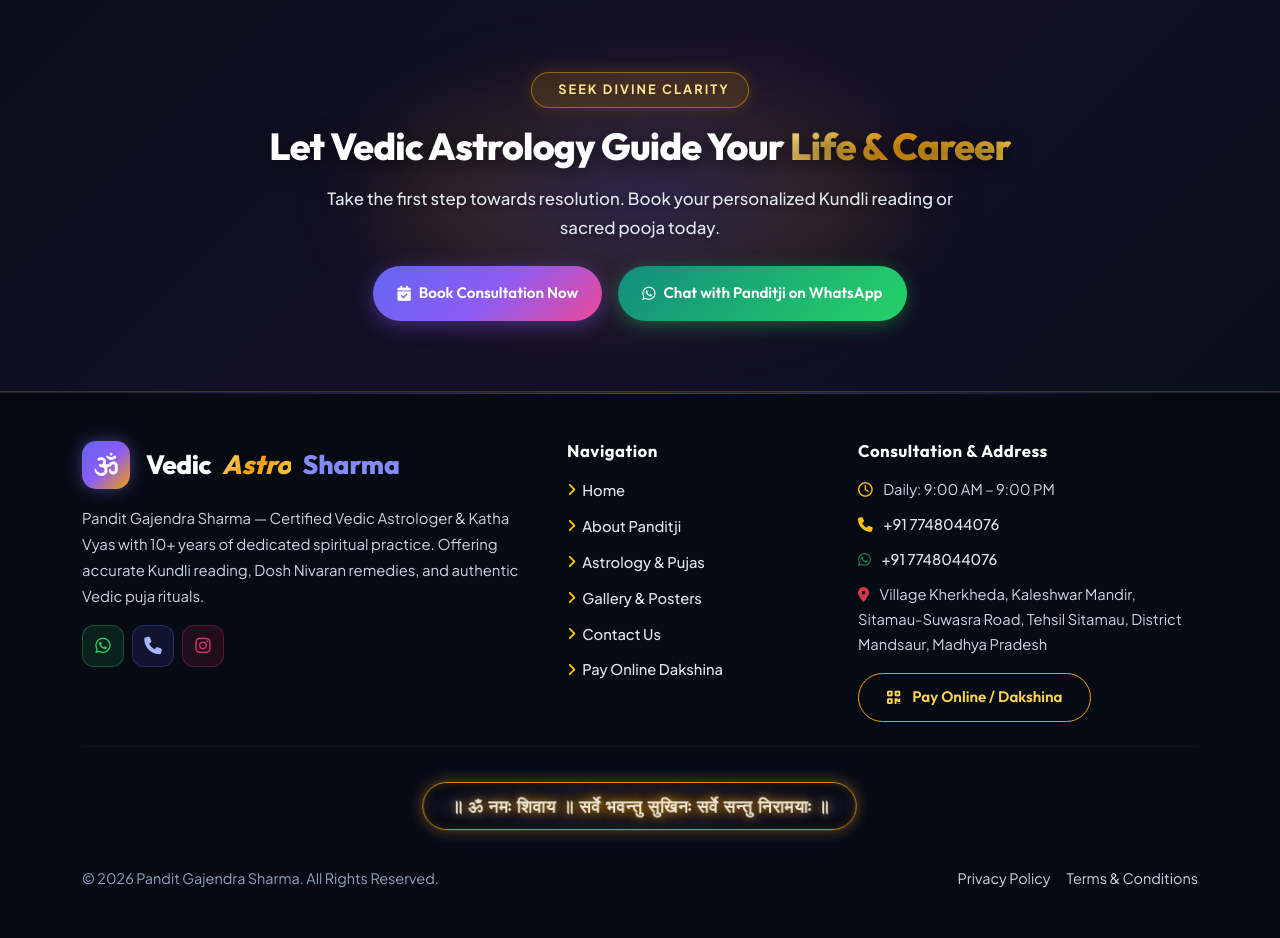
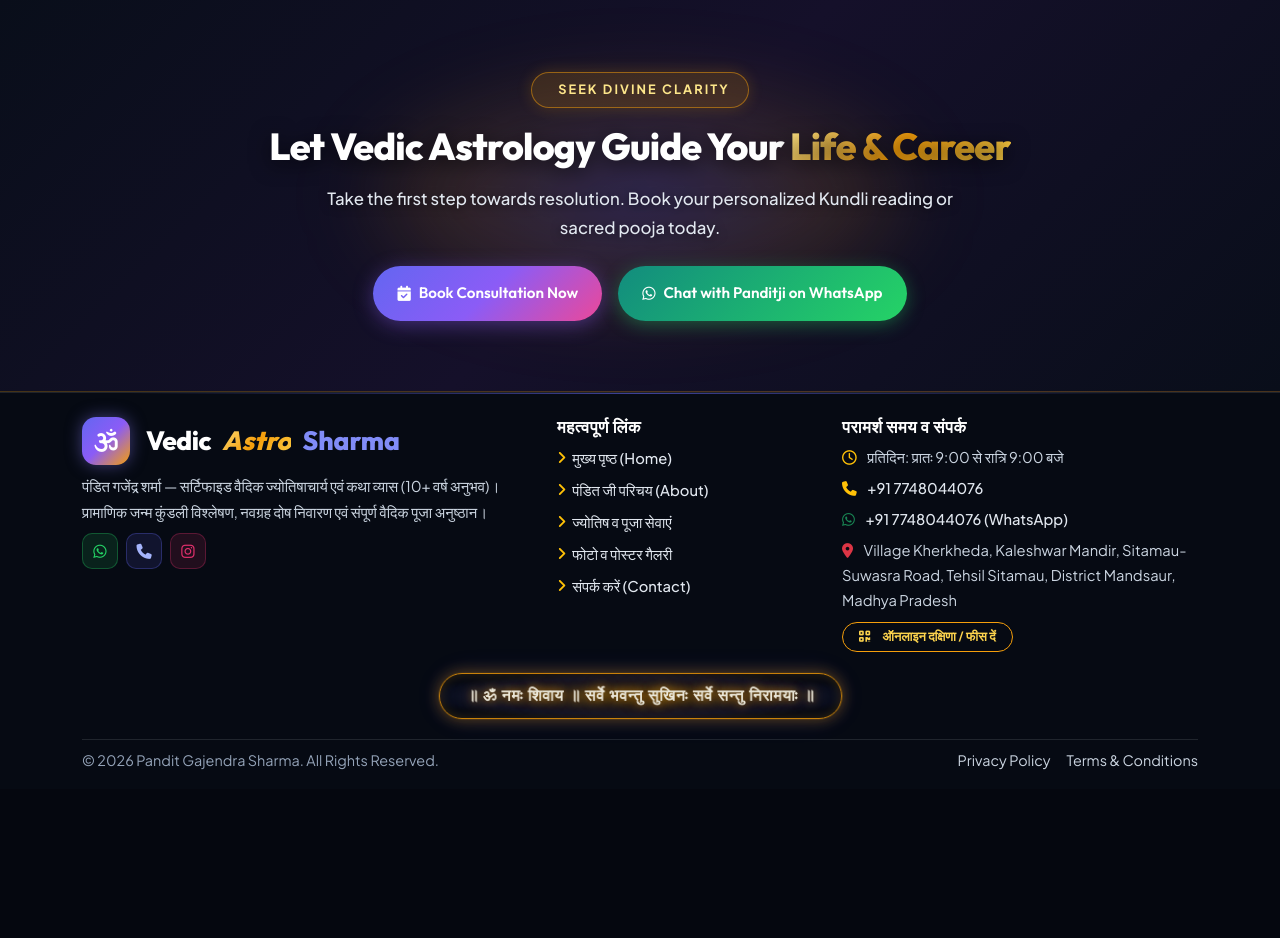
Before and after one commit to krishnapatidar2805/vedic_astro, a Django app: page / in a window 1280 px wide; the page is wider, and only the part inside the window is pictured. Shown: the part 3442-4380 px from the top of that part. After the commit the page ends 4212 px from the top of that part, so only its background shows below. Run offline with Django 5.2, Linux system fonts and the light colour scheme; data that the repository does not hold is empty.

Commit message:
Fix hero dial concentric rotation on all 4 sides, eliminate bottom photo crop, and make footer compact & sleek

```diff
--- a/static/css/style.css
+++ b/static/css/style.css
@@ -1581,12 +1581,12 @@ h1, h2, h3, h4, h5, h6 {
 }
 
 .footer-links li {
-  margin-bottom: 10px;
+  margin-bottom: 6px;
 }
 
 .footer-links a {
   color: var(--text-muted);
-  font-size: 0.9rem;
+  font-size: 0.84rem;
   transition: all var(--transition);
   display: inline-flex;
   align-items: center;
@@ -1600,17 +1600,17 @@ h1, h2, h3, h4, h5, h6 {
 
 .footer-links li:not(:has(a)) {
   color: var(--text-muted);
-  font-size: 0.9rem;
+  font-size: 0.84rem;
 }
 
 .social-btn {
   display: inline-flex;
   align-items: center;
   justify-content: center;
-  width: 42px;
-  height: 42px;
-  border-radius: 12px;
-  font-size: 1.1rem;
+  width: 36px;
+  height: 36px;
+  border-radius: 10px;
+  font-size: 0.95rem;
   transition: all var(--transition);
 }
 
--- a/templates/base.html
+++ b/templates/base.html
@@ -16,7 +16,7 @@
 <link rel="preconnect" href="https://fonts.gstatic.com" crossorigin>
 <link href="https://fonts.googleapis.com/css2?family=Outfit:wght@300;400;500;600;700;800;900&family=Plus+Jakarta+Sans:wght@300;400;500;600;700;800&display=swap" rel="stylesheet">
 <!-- Custom CSS -->
-<link rel="stylesheet" href="{% static 'css/style.css' %}?v=7.0">
+<link rel="stylesheet" href="{% static 'css/style.css' %}?v=8.0">
 <script>
   (function() {
     var savedTheme = localStorage.getItem('site-theme') || 'dark';
@@ -131,61 +131,62 @@
 {% block content %}{% endblock %}
 </main>
 
-<!-- ── FOOTER ── -->
-<footer class="footer-dark py-5">
+<!-- ── COMPACT LUXURY VEDIC FOOTER ── -->
+<footer class="footer-dark pt-4 pb-3">
   <div class="container">
-    <div class="row gy-4 gx-lg-5">
-      <!-- Col 1: Identity & Trust -->
+    <div class="row gy-3 gx-lg-4 align-items-start">
+      <!-- Col 1: Identity & Social -->
       <div class="col-lg-5 col-md-12">
-        <a class="navbar-brand d-inline-flex mb-3" href="{% url 'core:home' %}">
+        <a class="navbar-brand d-inline-flex mb-2" href="{% url 'core:home' %}">
           <div class="brand-icon-box">
             <i class="fa-solid fa-om"></i>
           </div>
           <span class="brand-lokeshh">Vedic</span><span class="brand-ai">Astro</span><span class="brand-tools">Sharma</span>
         </a>
-        <p class="footer-tagline mb-3">
-          Pandit Gajendra Sharma — Certified Vedic Astrologer &amp; Katha Vyas with 10+ years of dedicated spiritual practice. Offering accurate Kundli reading, Dosh Nivaran remedies, and authentic Vedic puja rituals.
+        <p class="footer-tagline mb-2" style="font-size: 0.85rem; line-height: 1.55; max-width: 440px;">
+          पंडित गजेंद्र शर्मा — सर्टिफाइड वैदिक ज्योतिषाचार्य एवं कथा व्यास (10+ वर्ष अनुभव)। प्रामाणिक जन्म कुंडली विश्लेषण, नवग्रह दोष निवारण एवं संपूर्ण वैदिक पूजा अनुष्ठान।
         </p>
-        <div class="d-flex gap-2">
+        <div class="d-flex gap-2 align-items-center">
           <a href="{{ BUSINESS_WHATSAPP_URL }}" target="_blank" class="social-btn wa-social" title="WhatsApp"><i class="fa-brands fa-whatsapp"></i></a>
-          <a href="tel:{{ BUSINESS_PHONE }}" class="social-btn call-social" title="Call Now"><i class="fa-solid fa-phone"></i></a>
+          <a href="tel:{{ BUSINESS_PHONE }}" class="social-btn call-social" title="कॉल करें"><i class="fa-solid fa-phone"></i></a>
           <a href="{{ BUSINESS_INSTAGRAM }}" target="_blank" class="social-btn insta-social" title="Instagram"><i class="fa-brands fa-instagram"></i></a>
         </div>
       </div>
 
-      <!-- Col 2: Useful Navigation Links -->
+      <!-- Col 2: Useful Links -->
       <div class="col-lg-3 col-md-5 col-6">
-        <h6 class="footer-heading mb-3">Navigation</h6>
-        <ul class="footer-links">
-          <li><a href="{% url 'core:home' %}"><i class="fa-solid fa-angle-right text-warning"></i> Home</a></li>
-          <li><a href="{% url 'core:about' %}"><i class="fa-solid fa-angle-right text-warning"></i> About Panditji</a></li>
-          <li><a href="{% url 'services:list' %}"><i class="fa-solid fa-angle-right text-warning"></i> Astrology &amp; Pujas</a></li>
-          <li><a href="{% url 'gallery:list' %}"><i class="fa-solid fa-angle-right text-warning"></i> Gallery &amp; Posters</a></li>
-          <li><a href="{% url 'core:contact' %}"><i class="fa-solid fa-angle-right text-warning"></i> Contact Us</a></li>
-          <li><a href="{% url 'core:payment' %}"><i class="fa-solid fa-angle-right text-warning"></i> Pay Online Dakshina</a></li>
+        <h6 class="footer-heading mb-2 fs-6">महत्वपूर्ण लिंक</h6>
+        <ul class="footer-links mb-0 small">
+          <li><a href="{% url 'core:home' %}"><i class="fa-solid fa-angle-right text-warning"></i> मुख्य पृष्ठ (Home)</a></li>
+          <li><a href="{% url 'core:about' %}"><i class="fa-solid fa-angle-right text-warning"></i> पंडित जी परिचय (About)</a></li>
+          <li><a href="{% url 'services:list' %}"><i class="fa-solid fa-angle-right text-warning"></i> ज्योतिष व पूजा सेवाएं</a></li>
+          <li><a href="{% url 'gallery:list' %}"><i class="fa-solid fa-angle-right text-warning"></i> फोटो व पोस्टर गैलरी</a></li>
+          <li><a href="{% url 'core:contact' %}"><i class="fa-solid fa-angle-right text-warning"></i> संपर्क करें (Contact)</a></li>
         </ul>
       </div>
 
       <!-- Col 3: Direct Consultation & Timing -->
       <div class="col-lg-4 col-md-7 col-6">
-        <h6 class="footer-heading mb-3">Consultation &amp; Address</h6>
-        <ul class="footer-links mb-3">
-          <li><i class="fa-regular fa-clock text-warning me-2"></i> Daily: 9:00 AM – 9:00 PM</li>
+        <h6 class="footer-heading mb-2 fs-6">परामर्श समय व संपर्क</h6>
+        <ul class="footer-links mb-2 small">
+          <li><i class="fa-regular fa-clock text-warning me-2"></i> प्रतिदिन: प्रातः 9:00 से रात्रि 9:00 बजे</li>
           <li><i class="fa-solid fa-phone text-warning me-2"></i> <a href="tel:{{ BUSINESS_PHONE }}">{{ BUSINESS_PHONE }}</a></li>
-          <li><i class="fa-brands fa-whatsapp text-success me-2"></i> <a href="{{ BUSINESS_WHATSAPP_URL }}" target="_blank">{{ BUSINESS_PHONE }}</a></li>
+          <li><i class="fa-brands fa-whatsapp text-success me-2"></i> <a href="{{ BUSINESS_WHATSAPP_URL }}" target="_blank">{{ BUSINESS_PHONE }} (WhatsApp)</a></li>
           <li><i class="fa-solid fa-location-dot text-danger me-2"></i> {{ BUSINESS_ADDRESS }}</li>
         </ul>
-        <a href="{% url 'core:payment' %}" class="btn btn-sm btn-outline-gold"><i class="fa-solid fa-qrcode me-1"></i> Pay Online / Dakshina</a>
+        <a href="{% url 'core:payment' %}" class="btn btn-sm btn-outline-gold py-1 px-3" style="font-size: 0.8rem;">
+          <i class="fa-solid fa-qrcode me-1"></i> ऑनलाइन दक्षिणा / फीस दें
+        </a>
       </div>
     </div>
 
-    <hr class="footer-hr my-4">
-    <div class="footer-shloka-wrap text-center my-4">
-      <div class="footer-shloka">
+    <div class="footer-shloka-wrap text-center my-3 py-1">
+      <div class="footer-shloka" style="font-size: 1.02rem;">
         ॥ ॐ नमः शिवाय ॥ सर्वे भवन्तु सुखिनः सर्वे सन्तु निरामयाः ॥
       </div>
     </div>
-    <div class="d-flex flex-wrap justify-content-between align-items-center gap-2 footer-copy">
+
+    <div class="d-flex flex-wrap justify-content-between align-items-center gap-2 pt-2 border-top border-secondary border-opacity-25 footer-copy" style="font-size: 0.8rem;">
       <div>&copy; {% now "Y" %} Pandit Gajendra Sharma. All Rights Reserved.</div>
       <div class="d-flex gap-3">
         <a href="{% url 'core:privacy_policy' %}">Privacy Policy</a>
--- a/templates/core/home.html
+++ b/templates/core/home.html
@@ -50,9 +50,9 @@
         <div class="hero-photo-wrap">
           <div class="hero-photo-frame">
             <div class="hero-photo-halo"></div>
-            <img src="{% static 'img/vedic_rashi_dial.svg' %}?v=2" class="hero-rashi-dial" alt="Vedic 12-Rashi Chakra Dial">
+            <img src="{% static 'img/vedic_rashi_dial.svg' %}?v=3" class="hero-rashi-dial" alt="Vedic 12-Rashi Chakra Dial">
             <div class="hero-photo-box">
-              <img src="{% static 'img/astrologer_square.jpg' %}?v=2" alt="Pandit Gajendra Sharma - Vedic Astrologer">
+              <img src="{% static 'img/astrologer_square.jpg' %}?v=3" alt="Pandit Gajendra Sharma - Vedic Astrologer">
             </div>
             <div class="hero-photo-badge hero-badge-right">
               <i class="fa-solid fa-hand-holding-heart text-warning"></i>
```
Also changed, not shown: other parts of static/css/style.css (+25 -22 lines), static/img/astrologer_square.jpg, static/img/vedic_rashi_dial.svg.
